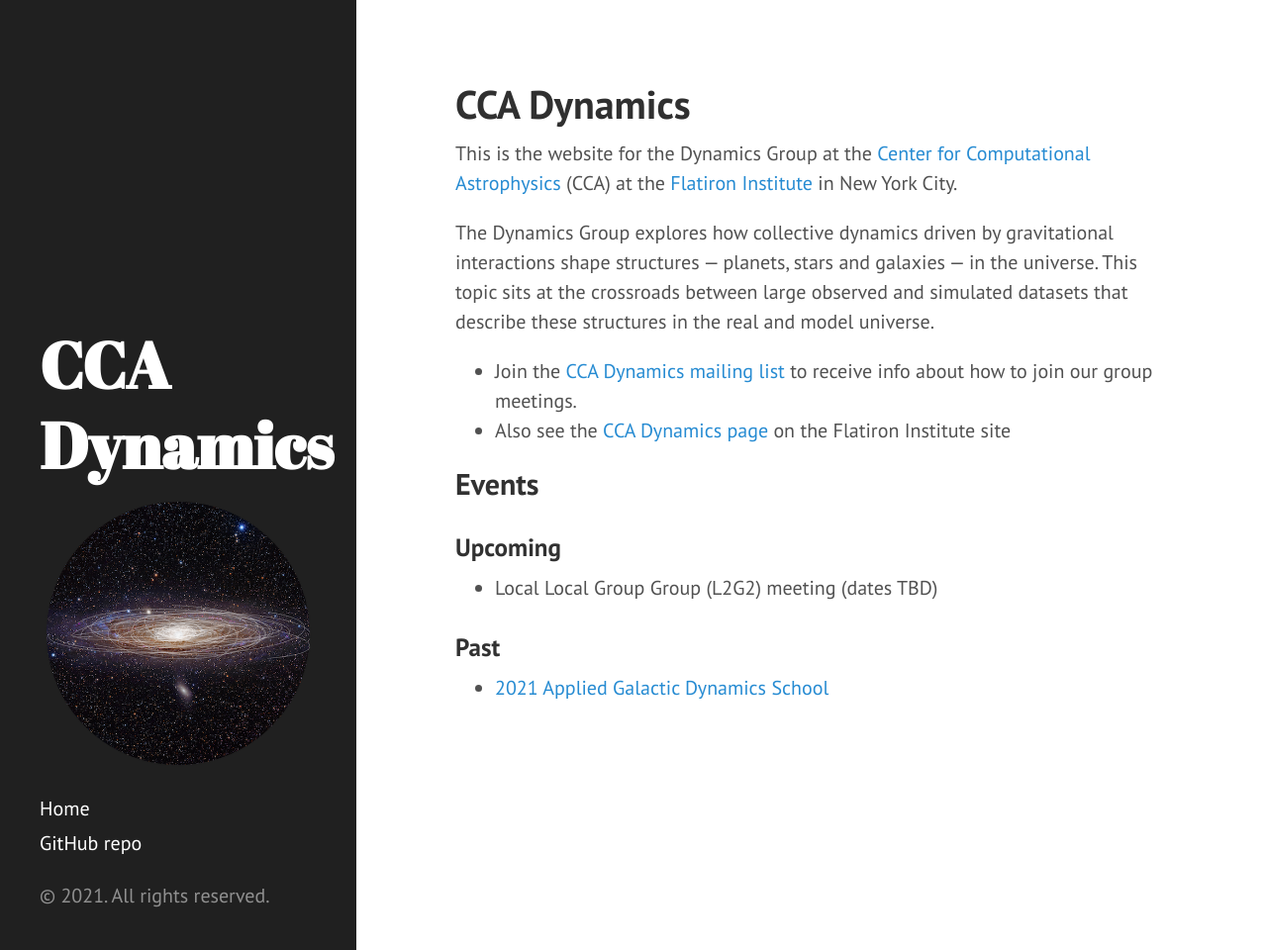
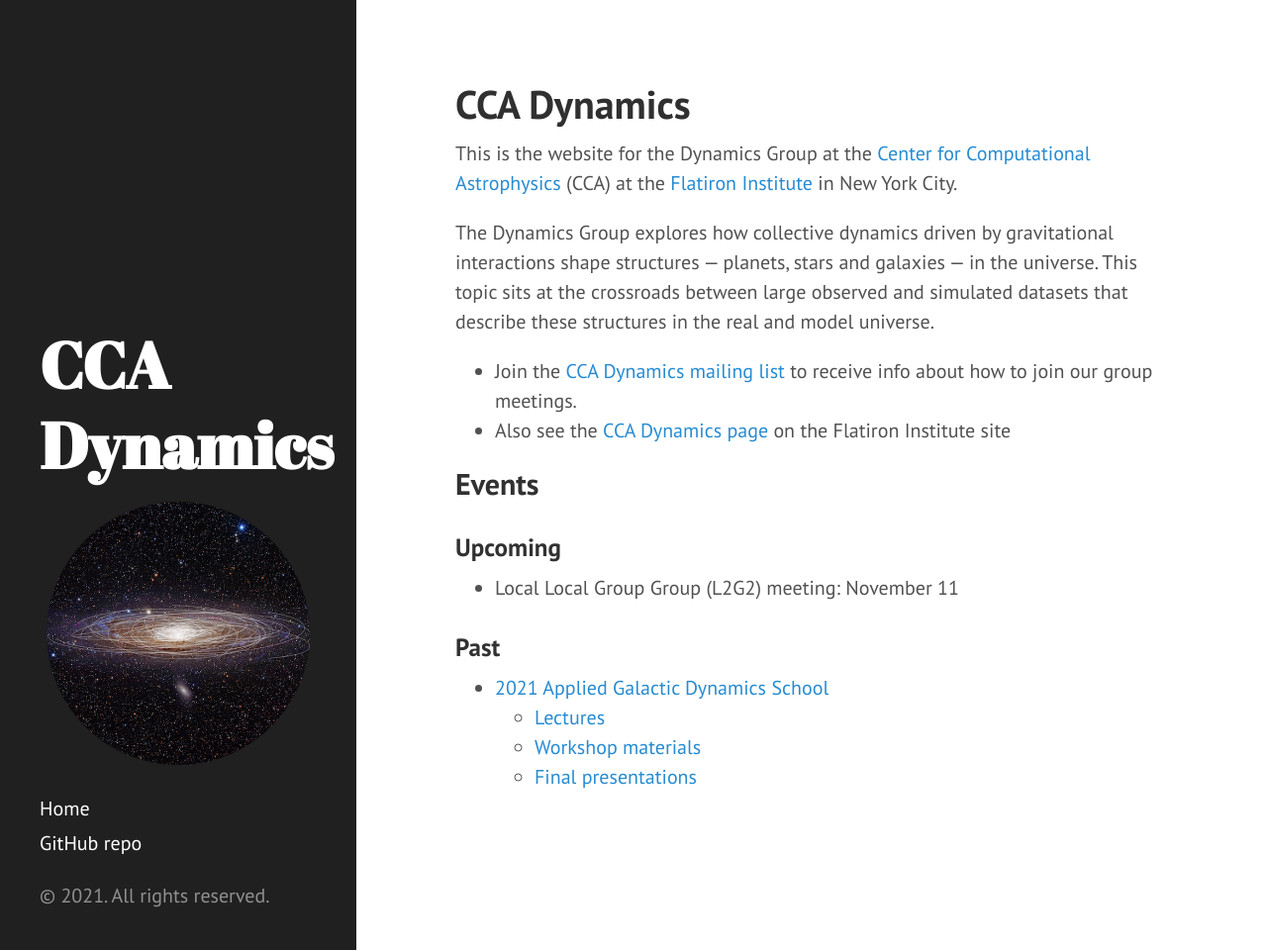
Before and after one commit to CCADynamicsGroup/ccadynamicsgroup.github.io, a Jekyll site: the page built from index.html, in a window 1280 px wide and 960 px high. Shown: the whole window at 99% size. Built offline with Jekyll 4.4.1, drawn with Linux system fonts in a browser that asks for light colours; the list of posts is cut into pages by our own code.

Commit message:
event info

```diff
--- a/_posts/2021-10-04-home.md
+++ b/_posts/2021-10-04-home.md
@@ -15,8 +15,11 @@ The Dynamics Group explores how collective dynamics driven by gravitational inte
 
 ### Upcoming
 
-- Local Local Group Group (L2G2) meeting (dates TBD)
+- Local Local Group Group (L2G2) meeting: November 11
 
 ### Past
 
 - <a href="/SummerSchoolWebsite">2021 Applied Galactic Dynamics School</a>
+    - <a href="https://galacticdynamics.nyc/SummerSchoolHandbook/lectures.html">Lectures</a>
+    - <a href="https://github.com/CCADynamicsGroup/SummerSchoolWorkshops">Workshop materials</a>
+    - <a href="https://www.youtube.com/watch?v=h5Ernnhf6Gw&list=PLi9ucwAr3cbHCeUmJ9zOifCffaJJ8WEwy">Final presentations</a>
```
